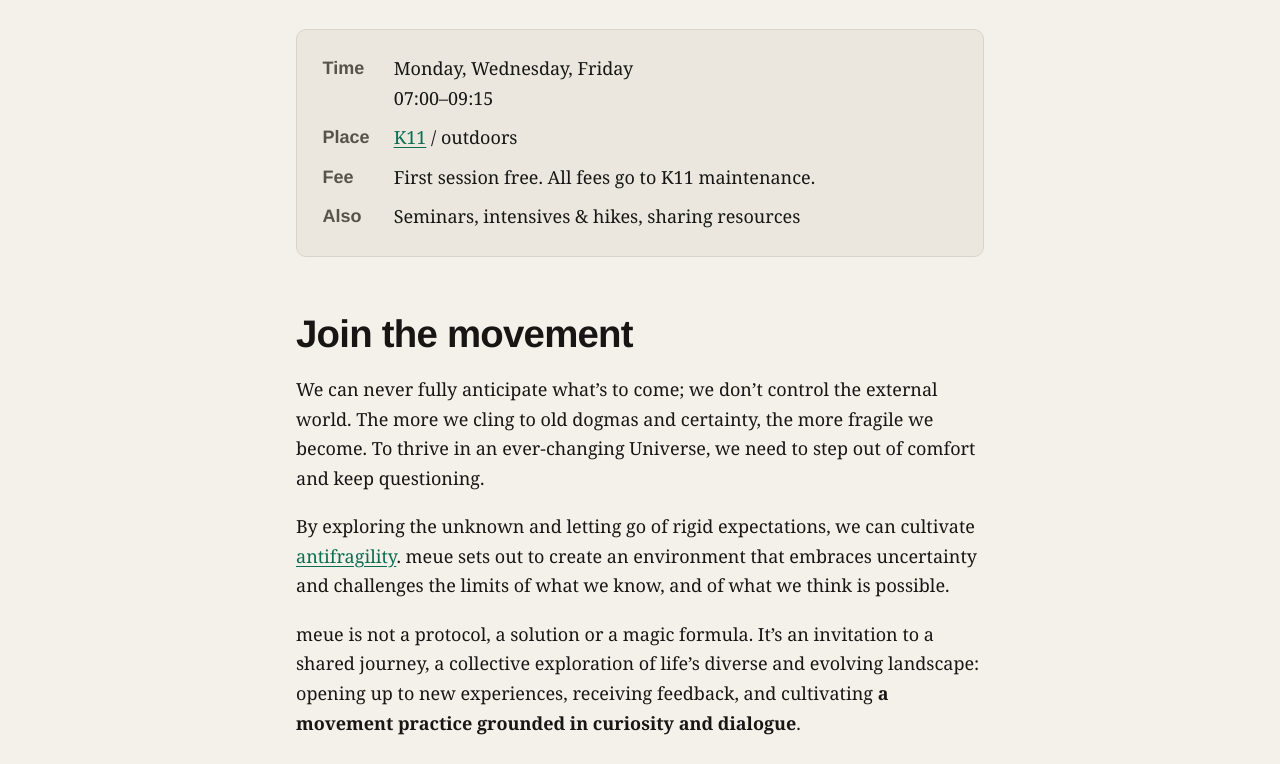
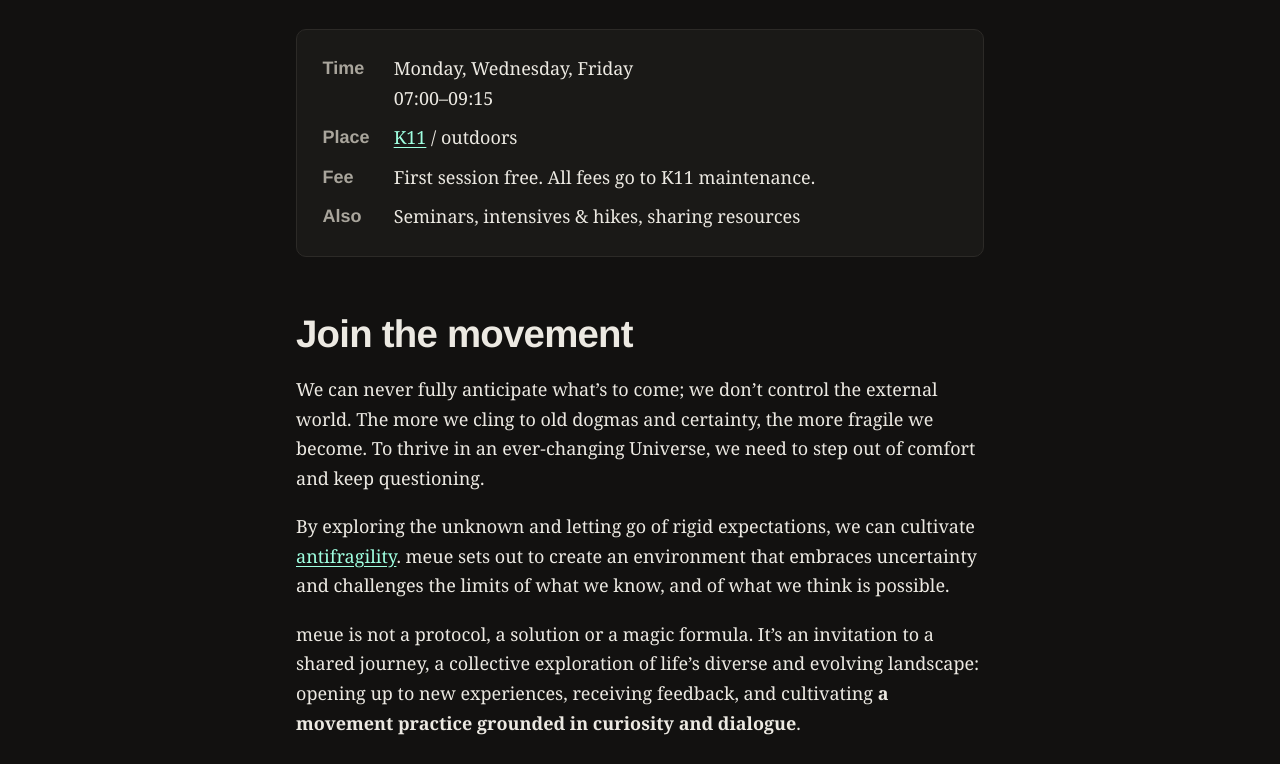
Before and after one commit to meusis/meue-website, a plain HTML site: page index.html in a window 1280 px wide. Shown: the part 479-1243 px from the top of the page. Drawn offline with Linux system fonts and the light colour scheme; a web font is replaced by a local one.

Commit message:
real style

```diff
--- a/style.css
+++ b/style.css
@@ -22,8 +22,7 @@
     font-display: swap;
 }
 
-/* Colour tokens: dark is the default, light follows the system setting.
-   All text/background pairs pass WCAG AA (4.5:1) in both schemes. */
+/* Colour tokens: dark only, mint accent. All pairs pass WCAG AA (4.5:1). */
 :root {
     --bg: #121110;
     --surface: #1a1917;
@@ -37,19 +36,6 @@
     --font-body: "Literata", Georgia, "Times New Roman", serif;
     --font-mark: Arial, "Liberation Sans", Helvetica, sans-serif;  /* wordmark, same as poster */
 }
-@media (prefers-color-scheme: light) {
-    :root {
-        --bg: #f4f1ea;
-        --surface: #ebe7de;
-        --text: #171614;
-        --muted: #57534b;
-        --rule: #d9d4c9;
-        --accent: #0b6e52;      /* mint is unreadable on light, deep teal instead */
-        --banner-bg: #0b6e52;
-        --banner-text: #ffffff;
-    }
-}
-
 * { box-sizing: border-box; }
 html { -webkit-text-size-adjust: 100%; }
 body {
```
